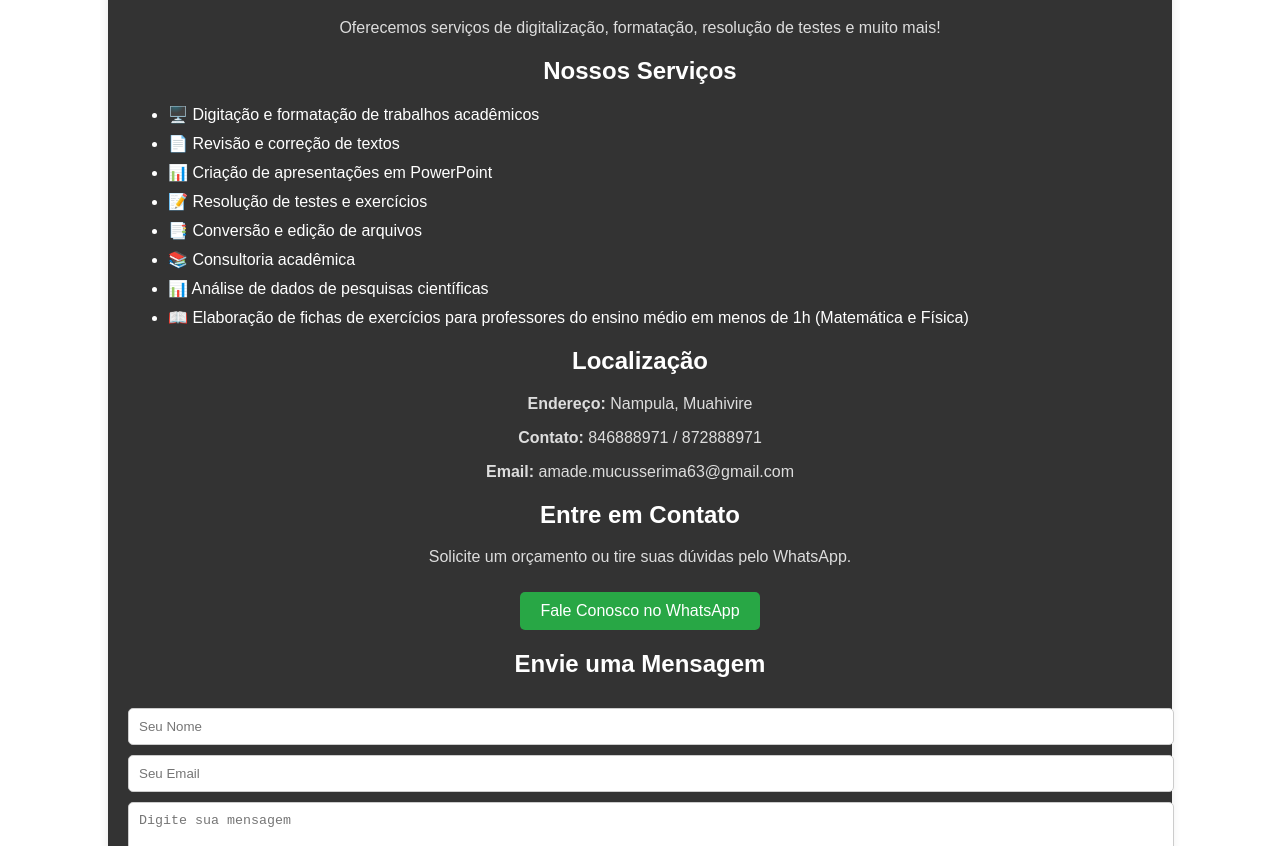
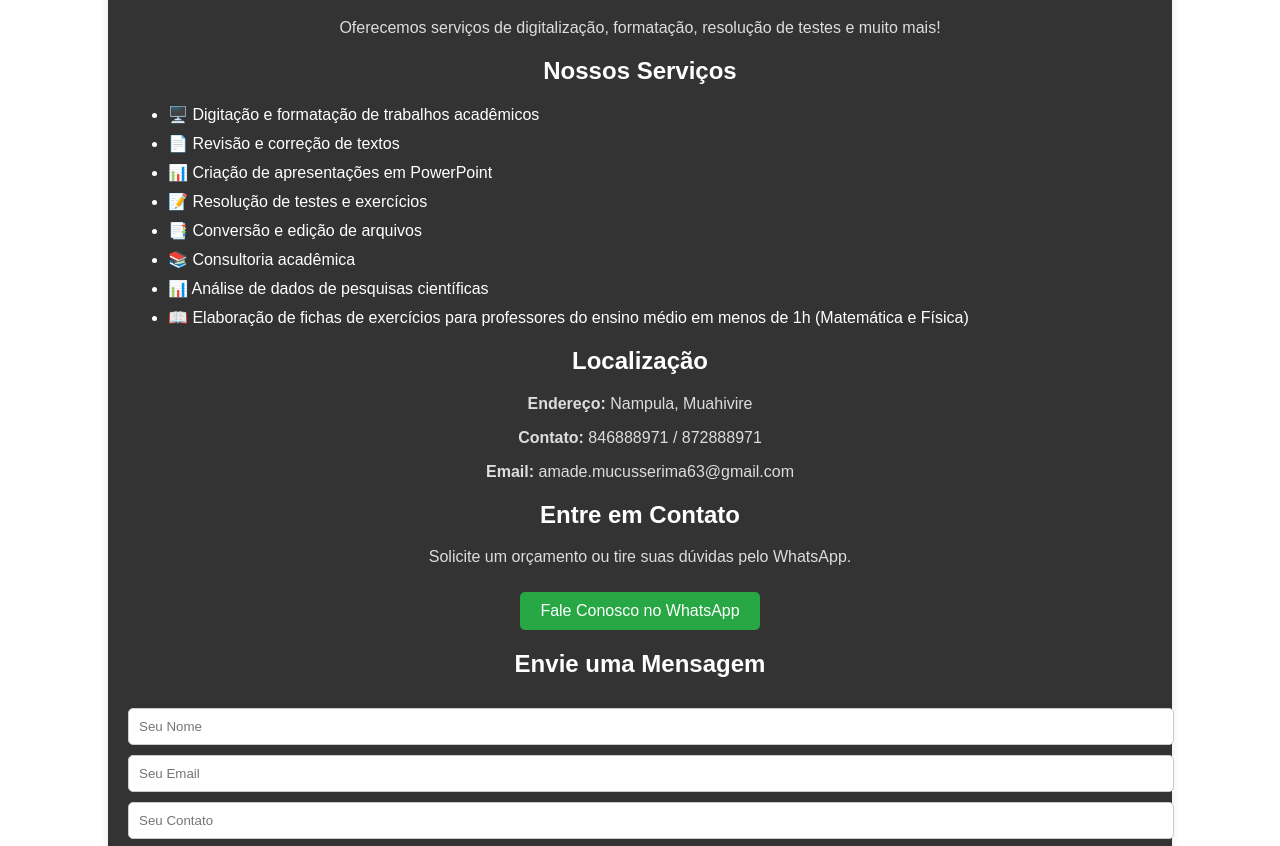
Before and after one commit to amade-diny/meu-site-acad-mico, a plain HTML site: page index.html in a window 1280 px wide. Shown: the part 81-927 px from the top of the page. Drawn offline with Linux system fonts and the light colour scheme.

Commit message:
Update index.html

```diff
--- a/index.html
+++ b/index.html
@@ -104,6 +104,7 @@
         <form class="contact-form" action="https://formspree.io/f/xnnjgkkd" method="POST">
             <input type="text" name="name" placeholder="Seu Nome" required>
             <input type="email" name="email" placeholder="Seu Email" required>
+            <input type="text" name="contact" placeholder="Seu Contato" required>
             <textarea name="message" placeholder="Digite sua mensagem" rows="5" required></textarea>
             <button type="submit">Enviar</button>
         </form>
```
